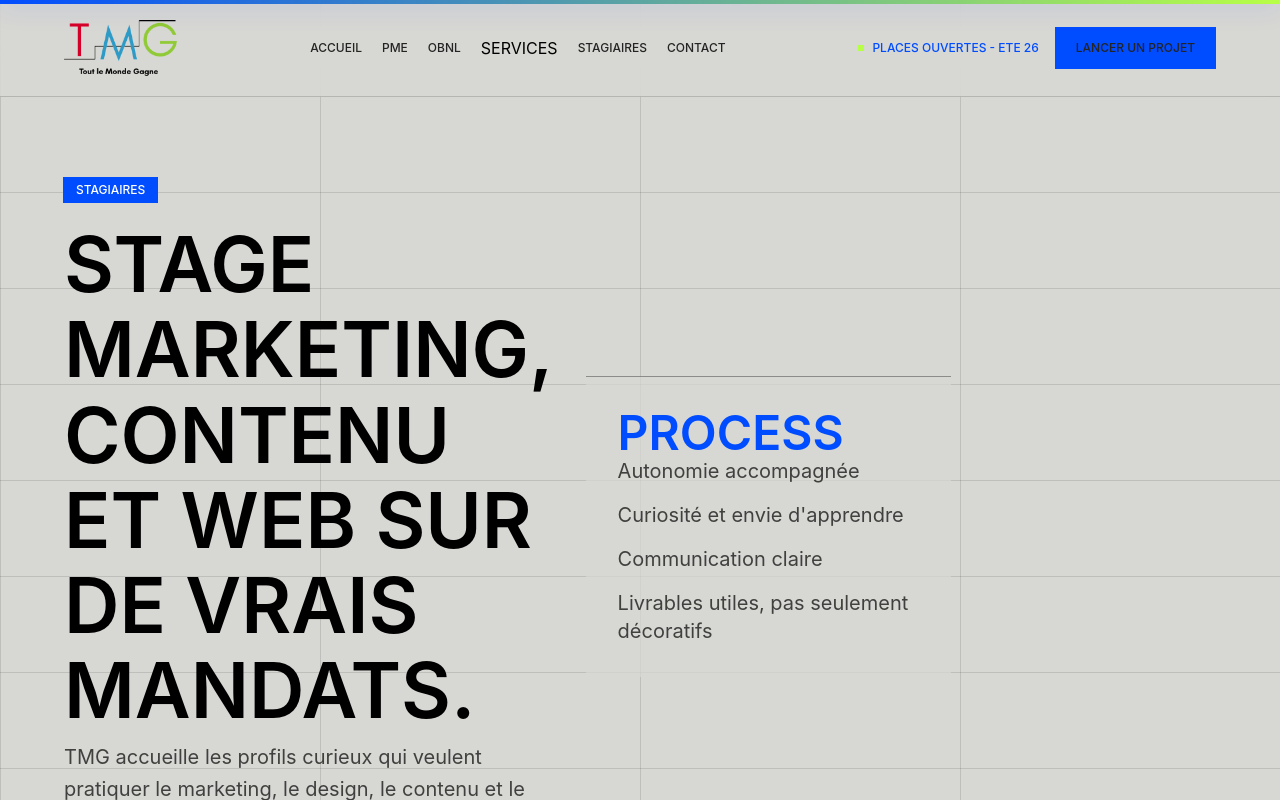
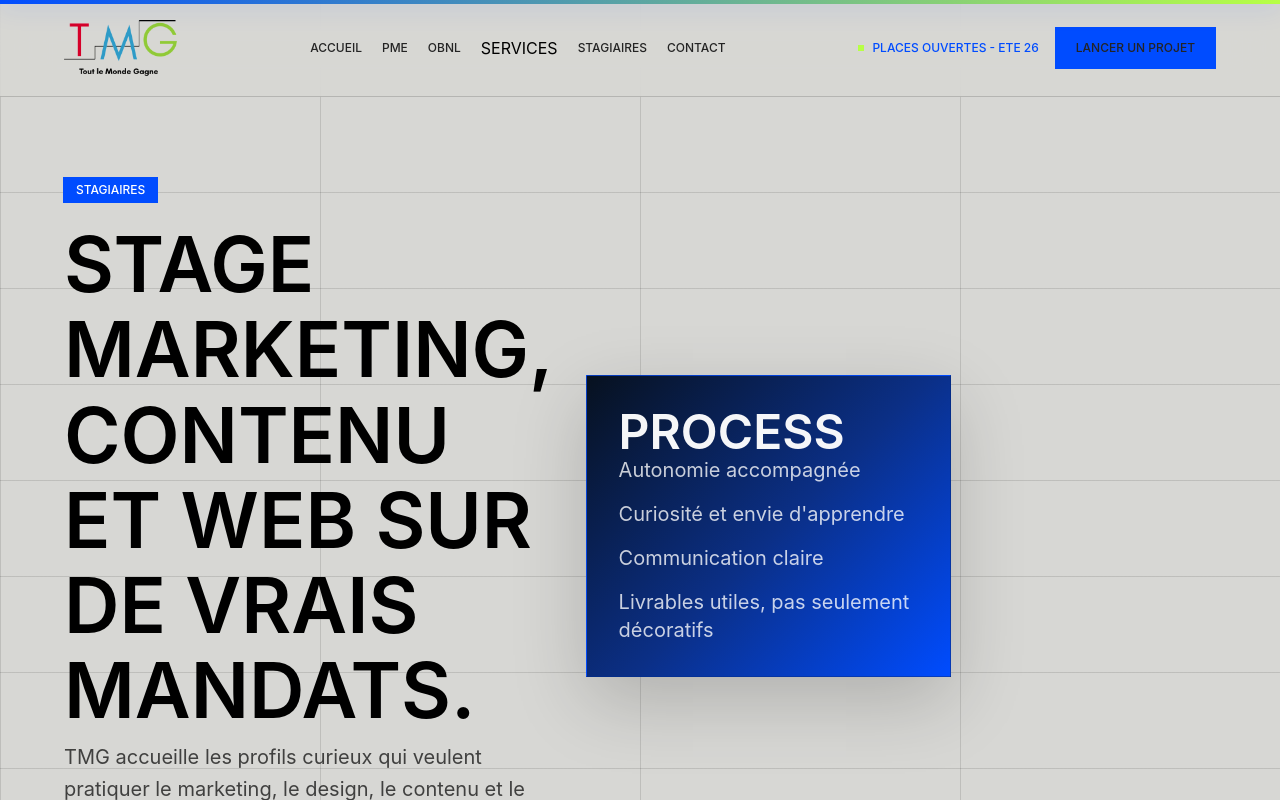
Before and after one commit to ToutLeMondeGagne/tmg-website, a React (Vite) app: page /stage in a window 1280 px wide. Shown: the top 800 px of the page. Built offline with nearby package versions, Linux system fonts and the light colour scheme.

Commit message:
style: harmoniser les cartes bleues

```diff
--- a/src/components/ui/Card.jsx
+++ b/src/components/ui/Card.jsx
@@ -1,16 +1,42 @@
 import { motion } from 'framer-motion'
 
-export default function Card({ children, className = '', hover = true, padding = 'p-6' }) {
+const variants = {
+  default: {
+    className: 'border-t border-black/35 bg-[var(--card)] text-black',
+    hover: {
+      backgroundColor: 'rgba(215,215,212,0.94)',
+      boxShadow: '0 28px 90px rgba(0, 76, 255, 0.14)',
+    },
+    line: 'bg-[var(--blue)]',
+  },
+  blue: {
+    className:
+      'tmg-blue-card border border-[rgba(0,76,255,0.45)] bg-[linear-gradient(135deg,#07111f_0%,#0b2f86_52%,#004cff_100%)] text-white shadow-[0_24px_70px_rgba(0,0,0,0.18)]',
+    hover: {
+      boxShadow: '0 30px 95px rgba(0, 76, 255, 0.24)',
+    },
+    line: 'bg-[var(--green)]',
+  },
+}
+
+export default function Card({
+  children,
+  className = '',
+  hover = true,
+  padding = 'p-6',
+  variant = 'default',
+}) {
+  const currentVariant = variants[variant] ?? variants.default
+
   return (
     <motion.div
-      className={`group relative overflow-hidden border-t border-black/35 bg-[var(--card)] ${padding} ${className}`}
+      className={`group relative overflow-hidden ${currentVariant.className} ${padding} ${className}`}
       whileHover={
         hover
           ? {
               y: -7,
               scale: 1.012,
-              backgroundColor: 'rgba(215,215,212,0.94)',
-              boxShadow: '0 28px 90px rgba(0, 76, 255, 0.14)',
+              ...currentVariant.hover,
             }
           : {}
       }
@@ -19,7 +45,7 @@ export default function Card({ children, className = '', hover = true, padding =
       {hover ? (
         <>
           <span
-            className="pointer-events-none absolute inset-x-0 top-0 h-px origin-left scale-x-0 bg-[var(--blue)] transition-transform duration-500 ease-out group-hover:scale-x-100"
+            className={`pointer-events-none absolute inset-x-0 top-0 h-px origin-left scale-x-0 ${currentVariant.line} transition-transform duration-500 ease-out group-hover:scale-x-100`}
             aria-hidden="true"
           />
           <span
--- a/src/index.css
+++ b/src/index.css
@@ -518,6 +518,26 @@ body::selection {
   transform-origin: left;
 }
 
+.tmg-blue-card,
+.tmg-blue-card h1,
+.tmg-blue-card h2,
+.tmg-blue-card h3,
+.tmg-blue-card h4,
+.tmg-blue-card strong,
+.tmg-blue-card span {
+  color: rgba(255, 255, 255, 0.96);
+}
+
+.tmg-blue-card p,
+.tmg-blue-card li {
+  color: rgba(255, 255, 255, 0.78);
+}
+
+.tmg-blue-card [class*='bg-[var(--blue)]'] {
+  border-color: rgba(255, 255, 255, 0.32);
+  background: rgba(255, 255, 255, 0.12);
+}
+
 .tmg-logo-orbit {
   --logo-piece-w: clamp(3.45rem, 8vw, 4.45rem);
   --logo-piece-h: calc(var(--logo-piece-w) / 1.35);
--- a/src/pages/Obnl.jsx
+++ b/src/pages/Obnl.jsx
@@ -89,6 +89,7 @@ export default function Obnl() {
                 <Card
                   className="min-h-44 text-left text-black"
                   padding="p-8"
+                  variant="blue"
                 >
                   <span className="mb-8 flex h-10 w-10 items-center justify-center border border-[var(--blue)] bg-[var(--blue)] text-sm font-medium text-white">
                     0{index + 1}
@@ -126,7 +127,7 @@ export default function Obnl() {
                 key={item.challengeTitle}
                 className="grid gap-5 lg:grid-cols-2"
               >
-                <Card className="text-left text-black" padding="p-8">
+                <Card className="text-left text-black" padding="p-8" variant="blue">
                   <span className="mb-3 block text-sm font-medium uppercase text-red-500">
                     Défi
                   </span>
@@ -136,7 +137,7 @@ export default function Obnl() {
                   <p className="text-lg leading-8 text-black/70">{item.challenge}</p>
                 </Card>
 
-                <Card className="text-left text-black" padding="p-8">
+                <Card className="text-left text-black" padding="p-8" variant="blue">
                   <span className="mb-3 block text-sm font-medium uppercase text-[var(--blue)]">
                     Réponse TMG
                   </span>
@@ -173,7 +174,7 @@ export default function Obnl() {
               <AnimatedSection key={service.title} delay={index * 0.06}>
                 <Link
                   to={service.href}
-                  className="grid gap-6 border border-black/20 bg-[var(--card)] p-8 text-left text-black transition duration-200 hover:-translate-y-0.5 hover:bg-black/5 focus-visible:outline focus-visible:outline-2 focus-visible:outline-offset-2 focus-visible:outline-[var(--blue)] md:grid-cols-[0.08fr_1fr_auto] md:items-center"
+                  className="tmg-blue-card grid gap-6 border border-[rgba(0,76,255,0.45)] bg-[linear-gradient(135deg,#07111f_0%,#0b2f86_52%,#004cff_100%)] p-8 text-left text-white shadow-[0_20px_65px_rgba(0,0,0,0.14)] transition duration-200 hover:-translate-y-0.5 hover:shadow-[0_26px_80px_rgba(0,76,255,0.2)] focus-visible:outline focus-visible:outline-2 focus-visible:outline-offset-2 focus-visible:outline-[var(--blue)] md:grid-cols-[0.08fr_1fr_auto] md:items-center"
                 >
                   <span className="text-sm font-medium">0{index + 1}</span>
                   <div>
--- a/src/pages/Pme.jsx
+++ b/src/pages/Pme.jsx
@@ -89,6 +89,7 @@ export default function Pme() {
                 <Card
                   className="min-h-44 text-left text-black"
                   padding="p-8"
+                  variant="blue"
                 >
                   <span className="mb-8 flex h-10 w-10 items-center justify-center border border-[var(--blue)] bg-[var(--blue)] text-sm font-medium text-white">
                     0{index + 1}
@@ -126,7 +127,7 @@ export default function Pme() {
                 key={item.problemTitle}
                 className="grid gap-5 lg:grid-cols-2"
               >
-                <Card className="text-left text-black" padding="p-8">
+                <Card className="text-left text-black" padding="p-8" variant="blue">
                   <span className="mb-3 block text-sm font-medium uppercase text-red-500">
                     Problème
                   </span>
@@ -136,7 +137,7 @@ export default function Pme() {
                   <p className="text-lg leading-8 text-black/70">{item.problem}</p>
                 </Card>
 
-                <Card className="text-left text-black" padding="p-8">
+                <Card className="text-left text-black" padding="p-8" variant="blue">
                   <span className="mb-3 block text-sm font-medium uppercase text-[var(--blue)]">
                     Solution TMG
                   </span>
@@ -173,7 +174,7 @@ export default function Pme() {
               <AnimatedSection key={service.title} delay={index * 0.06}>
                 <Link
                   to={service.href}
-                  className="grid gap-6 border border-black/20 bg-[var(--card)] p-8 text-left text-black transition duration-200 hover:-translate-y-0.5 hover:bg-black/5 focus-visible:outline focus-visible:outline-2 focus-visible:outline-offset-2 focus-visible:outline-[var(--blue)] md:grid-cols-[0.08fr_1fr_auto] md:items-center"
+                  className="tmg-blue-card grid gap-6 border border-[rgba(0,76,255,0.45)] bg-[linear-gradient(135deg,#07111f_0%,#0b2f86_52%,#004cff_100%)] p-8 text-left text-white shadow-[0_20px_65px_rgba(0,0,0,0.14)] transition duration-200 hover:-translate-y-0.5 hover:shadow-[0_26px_80px_rgba(0,76,255,0.2)] focus-visible:outline focus-visible:outline-2 focus-visible:outline-offset-2 focus-visible:outline-[var(--blue)] md:grid-cols-[0.08fr_1fr_auto] md:items-center"
                 >
                   <span className="text-sm font-medium">0{index + 1}</span>
                   <div>
--- a/src/pages/ServiceDetail.jsx
+++ b/src/pages/ServiceDetail.jsx
@@ -139,6 +139,7 @@ function ServiceDetail({ service }) {
                 <Card
                   className="grid gap-5 text-left text-black sm:grid-cols-[3.5rem_1fr] sm:items-center"
                   padding="p-6"
+                  variant="blue"
                 >
                   <span className="flex h-11 w-11 items-center justify-center border border-[var(--blue)] bg-[var(--blue)] text-sm font-medium text-white">
                     0{index + 1}
@@ -178,7 +179,7 @@ function ServiceDetail({ service }) {
             {service.deliverables.map((deliverable, index) => (
               <AnimatedSection
                 key={deliverable.title}
-                className="border-b border-r border-black/15 bg-[var(--card)] p-8 text-left text-black"
+                className="tmg-blue-card border-b border-r border-[rgba(0,76,255,0.45)] bg-[linear-gradient(135deg,#07111f_0%,#0b2f86_52%,#004cff_100%)] p-8 text-left text-white"
                 delay={(index % 3) * 0.05}
               >
                 <span className="mb-8 flex h-10 w-10 items-center justify-center border border-[var(--blue)] bg-[var(--blue)] text-sm font-medium text-white">
--- a/src/pages/Stage.jsx
+++ b/src/pages/Stage.jsx
@@ -54,7 +54,7 @@ export default function Stage() {
           </div>
 
           <AnimatedSection delay={0.12}>
-            <Card className="text-left text-black" padding="p-8">
+            <Card className="text-left text-black" padding="p-8" variant="blue">
               <h2 className="mb-8 text-5xl font-semibold uppercase leading-none tracking-normal text-[var(--blue)]">
                 Process
               </h2>
@@ -91,6 +91,7 @@ export default function Stage() {
                 <Card
                   className="min-h-56 text-left text-black"
                   padding="p-8"
+                  variant="blue"
                 >
                   <span className="mb-8 flex h-10 w-10 items-center justify-center border border-[var(--blue)] bg-[var(--blue)] text-sm font-medium text-white">
                     0{index + 1}
```
